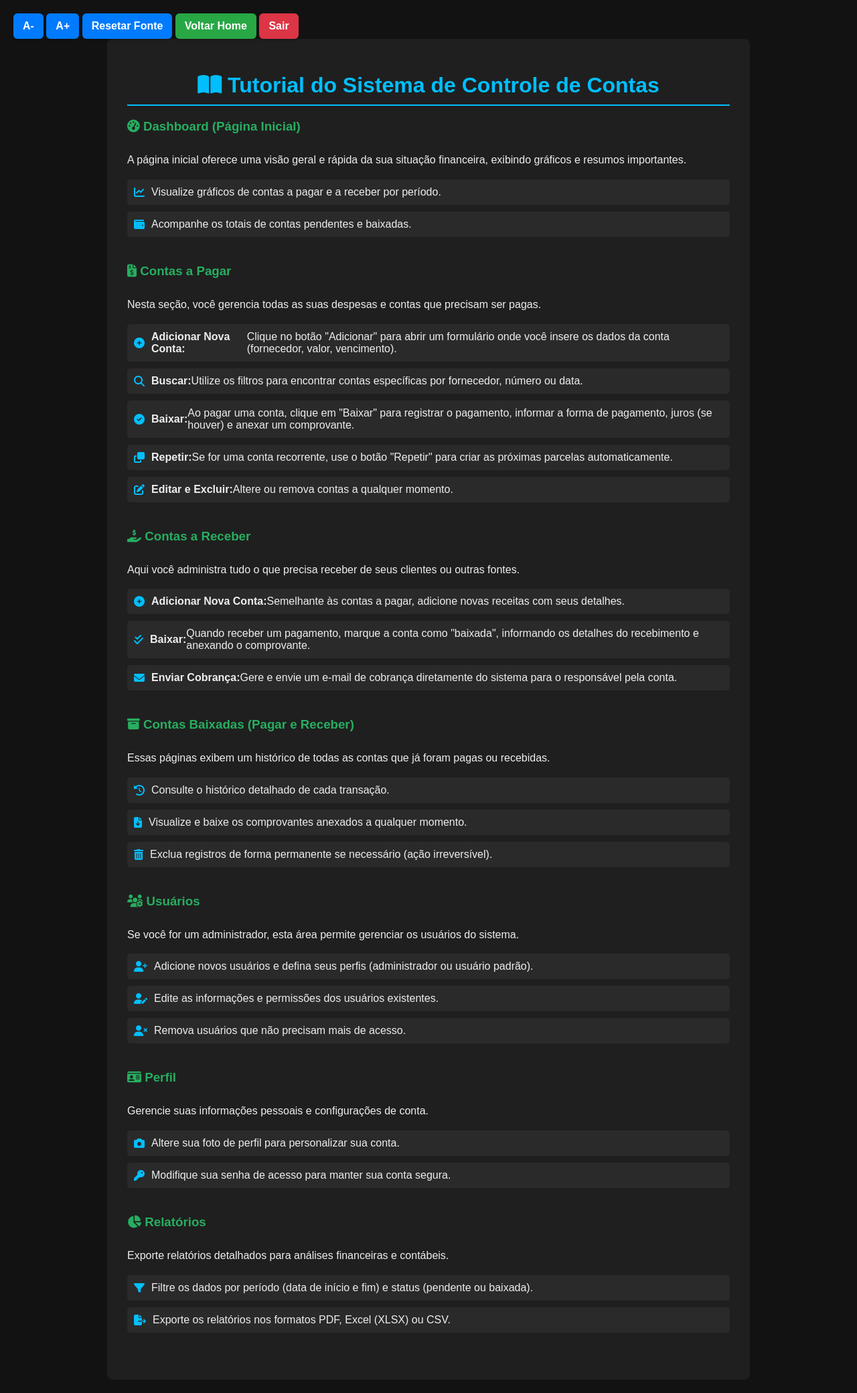
After one commit to felippefardin/app-controle-contas, a PHP site: page /pages/tutorial.php in a window 1280 px wide. The commit adds this page. Shown: the whole page at 67% size. Run offline with PHP 8.4, Linux system fonts and the light colour scheme; the visitor is signed in with stand-in values (Sample User, id 1).

Commit message:
tutorial

```diff
--- a/actions/baixar_conta.php
+++ b/actions/baixar_conta.php
@@ -88,7 +88,6 @@ if ($_SERVER['REQUEST_METHOD'] === 'POST') {
       padding: 25px 30px;
       border-radius: 10px;
       box-shadow: 0 0 12px rgba(0,191,255,0.4);
-      width: 340px;
       display: flex;
       flex-direction: column;
       gap: 20px;
--- a/pages/login.php
+++ b/pages/login.php
@@ -29,7 +29,7 @@ unset($_SESSION['erro_login']);
       background: #222;
       padding: 25px 30px;
       border-radius: 8px;
-      width: 320px;
+      width: 500px;
       box-shadow: 0 0 15px rgba(0, 123, 255, 0.7);
       display: flex;
       flex-direction: column;
--- a/pages/registro.php
+++ b/pages/registro.php
@@ -23,7 +23,7 @@
     background-color: #222;
     padding: 20px 30px;
     border-radius: 8px;
-    max-width: 400px;
+    max-width: 600px;
     width: 100%;
     box-sizing: border-box;
     box-shadow: 0 0 15px rgba(0, 191, 255, 0.3);
--- a/pages/relatorios.php
+++ b/pages/relatorios.php
@@ -52,7 +52,7 @@ body {
     max-width: 1200px;
     margin: auto;
     background-color: #222; /* Cor de fundo do container */
-    padding: 25px;
+    /* padding: 25px; */
     border-radius: 8px;
 }
 
--- /dev/null
+++ b/pages/tutorial.php
@@ -0,0 +1,159 @@
+<?php
+session_start();
+include('../includes/header.php');
+
+if (!isset($_SESSION['usuario'])) {
+    header('Location: login.php');
+    exit;
+}
+?>
+
+<!DOCTYPE html>
+<html lang="pt-BR">
+<head>
+    <meta charset="UTF-8" />
+    <title>Tutorial do Sistema</title>
+    <meta name="viewport" content="width=device-width, initial-scale=1" />
+    <link rel="stylesheet" href="https://cdnjs.cloudflare.com/ajax/libs/font-awesome/6.5.0/css/all.min.css">
+    <style>
+        body {
+            background-color: #121212;
+            color: #eee;
+            font-family: Arial, sans-serif;
+            margin: 0;
+            padding: 20px;
+        }
+
+        .container {
+            max-width: 900px;
+            margin: auto;
+            background-color: #1f1f1f;
+            padding: 30px;
+            border-radius: 8px;
+        }
+
+        h1, h2, h3 {
+            color: #00bfff;
+            text-align: center;
+            border-bottom: 2px solid #00bfff;
+            padding-bottom: 10px;
+            margin-bottom: 20px;
+        }
+
+        .secao-tutorial {
+            margin-bottom: 40px;
+        }
+
+        .secao-tutorial h3 {
+            color: #27ae60;
+            border-bottom: none;
+            text-align: left;
+            margin-bottom: 15px;
+        }
+
+        .secao-tutorial p {
+            line-height: 1.6;
+            text-align: justify;
+            margin-bottom: 10px;
+        }
+
+        .secao-tutorial ul {
+            list-style: none;
+            padding: 0;
+        }
+
+        .secao-tutorial li {
+            background-color: #2a2a2a;
+            padding: 10px;
+            border-radius: 5px;
+            margin-bottom: 10px;
+            display: flex;
+            align-items: center;
+        }
+
+        .secao-tutorial li i {
+            margin-right: 10px;
+            color: #00bfff;
+        }
+
+    </style>
+</head>
+<body>
+
+<div class="container">
+    <h1><i class="fas fa-book-open"></i> Tutorial do Sistema de Controle de Contas</h1>
+
+    <div class="secao-tutorial">
+        <h3><i class="fas fa-tachometer-alt"></i> Dashboard (Página Inicial)</h3>
+        <p>A página inicial oferece uma visão geral e rápida da sua situação financeira, exibindo gráficos e resumos importantes.</p>
+        <ul>
+            <li><i class="fas fa-chart-line"></i> Visualize gráficos de contas a pagar e a receber por período.</li>
+            <li><i class="fas fa-wallet"></i> Acompanhe os totais de contas pendentes e baixadas.</li>
+        </ul>
+    </div>
+
+    <div class="secao-tutorial">
+        <h3><i class="fas fa-file-invoice-dollar"></i> Contas a Pagar</h3>
+        <p>Nesta seção, você gerencia todas as suas despesas e contas que precisam ser pagas.</p>
+        <ul>
+            <li><i class="fas fa-plus-circle"></i> <strong>Adicionar Nova Conta:</strong> Clique no botão "Adicionar" para abrir um formulário onde você insere os dados da conta (fornecedor, valor, vencimento).</li>
+            <li><i class="fas fa-search"></i> <strong>Buscar:</strong> Utilize os filtros para encontrar contas específicas por fornecedor, número ou data.</li>
+            <li><i class="fas fa-check-circle"></i> <strong>Baixar:</strong> Ao pagar uma conta, clique em "Baixar" para registrar o pagamento, informar a forma de pagamento, juros (se houver) e anexar um comprovante.</li>
+             <li><i class="fas fa-clone"></i> <strong>Repetir:</strong> Se for uma conta recorrente, use o botão "Repetir" para criar as próximas parcelas automaticamente.</li>
+            <li><i class="fas fa-edit"></i> <strong>Editar e Excluir:</strong> Altere ou remova contas a qualquer momento.</li>
+        </ul>
+    </div>
+
+    <div class="secao-tutorial">
+        <h3><i class="fas fa-hand-holding-usd"></i> Contas a Receber</h3>
+        <p>Aqui você administra tudo o que precisa receber de seus clientes ou outras fontes.</p>
+        <ul>
+            <li><i class="fas fa-plus-circle"></i> <strong>Adicionar Nova Conta:</strong> Semelhante às contas a pagar, adicione novas receitas com seus detalhes.</li>
+            <li><i class="fas fa-check-double"></i> <strong>Baixar:</strong> Quando receber um pagamento, marque a conta como "baixada", informando os detalhes do recebimento e anexando o comprovante.</li>
+            <li><i class="fas fa-envelope"></i> <strong>Enviar Cobrança:</strong> Gere e envie um e-mail de cobrança diretamente do sistema para o responsável pela conta.</li>
+        </ul>
+    </div>
+
+    <div class="secao-tutorial">
+        <h3><i class="fas fa-archive"></i> Contas Baixadas (Pagar e Receber)</h3>
+        <p>Essas páginas exibem um histórico de todas as contas que já foram pagas ou recebidas.</p>
+        <ul>
+            <li><i class="fas fa-history"></i> Consulte o histórico detalhado de cada transação.</li>
+            <li><i class="fas fa-file-download"></i> Visualize e baixe os comprovantes anexados a qualquer momento.</li>
+            <li><i class="fas fa-trash-alt"></i> Exclua registros de forma permanente se necessário (ação irreversível).</li>
+        </ul>
+    </div>
+
+    <div class="secao-tutorial">
+        <h3><i class="fas fa-users-cog"></i> Usuários</h3>
+        <p>Se você for um administrador, esta área permite gerenciar os usuários do sistema.</p>
+        <ul>
+            <li><i class="fas fa-user-plus"></i> Adicione novos usuários e defina seus perfis (administrador ou usuário padrão).</li>
+            <li><i class="fas fa-user-edit"></i> Edite as informações e permissões dos usuários existentes.</li>
+            <li><i class="fas fa-user-times"></i> Remova usuários que não precisam mais de acesso.</li>
+        </ul>
+    </div>
+
+     <div class="secao-tutorial">
+        <h3><i class="fas fa-id-card"></i> Perfil</h3>
+        <p>Gerencie suas informações pessoais e configurações de conta.</p>
+        <ul>
+            <li><i class="fas fa-camera"></i> Altere sua foto de perfil para personalizar sua conta.</li>
+            <li><i class="fas fa-key"></i> Modifique sua senha de acesso para manter sua conta segura.</li>
+        </ul>
+    </div>
+
+    <div class="secao-tutorial">
+        <h3><i class="fas fa-chart-pie"></i> Relatórios</h3>
+        <p>Exporte relatórios detalhados para análises financeiras e contábeis.</p>
+        <ul>
+            <li><i class="fas fa-filter"></i> Filtre os dados por período (data de início e fim) e status (pendente ou baixada).</li>
+            <li><i class="fas fa-file-export"></i> Exporte os relatórios nos formatos PDF, Excel (XLSX) ou CSV.</li>
+        </ul>
+    </div>
+
+</div>
+
+<?php include('../includes/footer.php'); ?>
+</body>
+</html>
```
Also changed, not shown: includes/header_home.php (+7 -0 lines), includes/header.php (line endings or trailing spaces).
